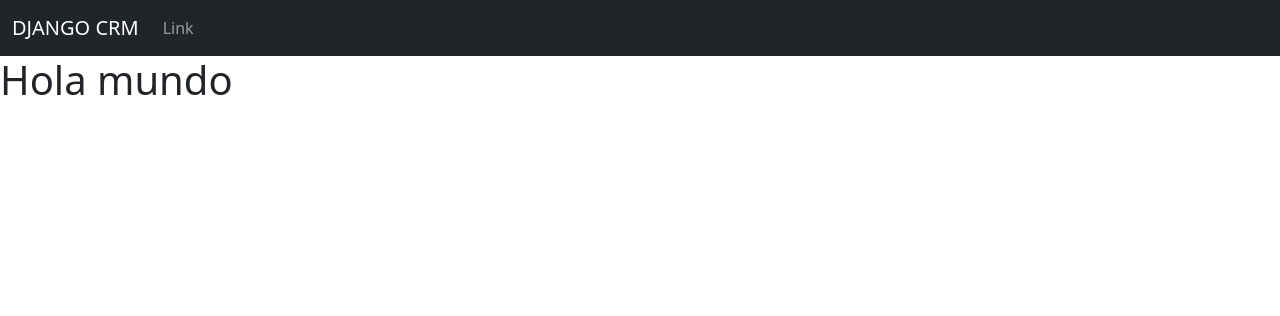
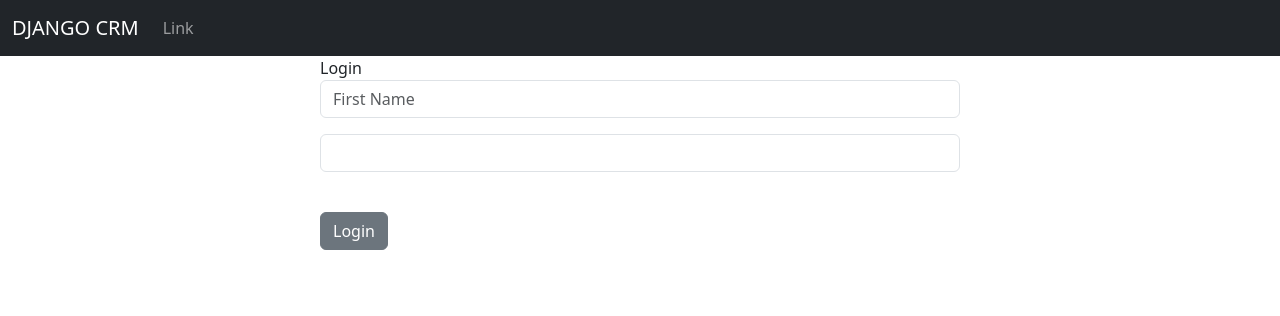
Before and after one commit to printdaniel/crmtest, a Django app: page / in a window 1280 px wide. Shown: the top 316 px of the page. Run offline with Django 4.2, Linux system fonts and the light colour scheme.

Commit message:
login, html, y csrf token listos

```diff
--- a/website/templates/home/base.html
+++ b/website/templates/home/base.html
@@ -6,8 +6,9 @@
     <title>CRM Django</title>
     <link href="https://cdn.jsdelivr.net/npm/bootstrap@5.3.1/dist/css/bootstrap.min.css" rel="stylesheet" integrity="sha384-4bw+/aepP/YC94hEpVNVgiZdgIC5+VKNBQNGCHeKRQN+PtmoHDEXuppvnDJzQIu9" crossorigin="anonymous">
   </head>
+  <body>
   {% include 'home/navbar.html' %}
-  <body>
+
       {% block content %}
 
       {% endblock %}
--- a/website/templates/home/home.html
+++ b/website/templates/home/home.html
@@ -1,5 +1,36 @@
 {% extends 'home/base.html' %}
 
 {% block content%}
-<h1>Hola mundo</h1>
+
+<div class="col-md-6 offset-md-3"
+
+     {% if user.is_authenticated %}
+        <h1>Hello World </h1>
+
+     {% else %}
+
+    <h1>Login</h1>
+
+<form method="POST" action="{% url 'home' %}">
+    {% csrf_token %}
+
+<div class="mb-3">
+    <input type="text" class="form-control" name="first_name", placeholder="First Name">
+  </div>
+
+  <div class="mb-3">
+
+    <input type="password" class="form-control" name="password",placeholder="Password" required>
+  </div>
+
+  <br/>
+
+  <button type="submit" class="btn btn-secondary">Login</button>
+
+</form>
+
+</div>
+
+{% endif %}
+
 {% endblock %}
--- a/website/urls.py
+++ b/website/urls.py
@@ -3,4 +3,6 @@ from . import views
 
 urlpatterns = [
     path("", views.home, name = 'home'),
+    path("login/", views.login_user, name = 'login'),
+    path("logout/", views.logout_user, name = 'login'),
 ]
--- a/website/views.py
+++ b/website/views.py
@@ -1,4 +1,16 @@
 from django.shortcuts import render
+from django.contrib.auth import authenticate, login, logout
+from django.contrib import messages
+
+
+
 
 def home(request):
     return render(request, 'home/home.html', {})
+
+def login_user(request):
+    pass
+
+
+def logout_user(request):
+    pass
```
Also changed, not shown: db.sqlite3.
